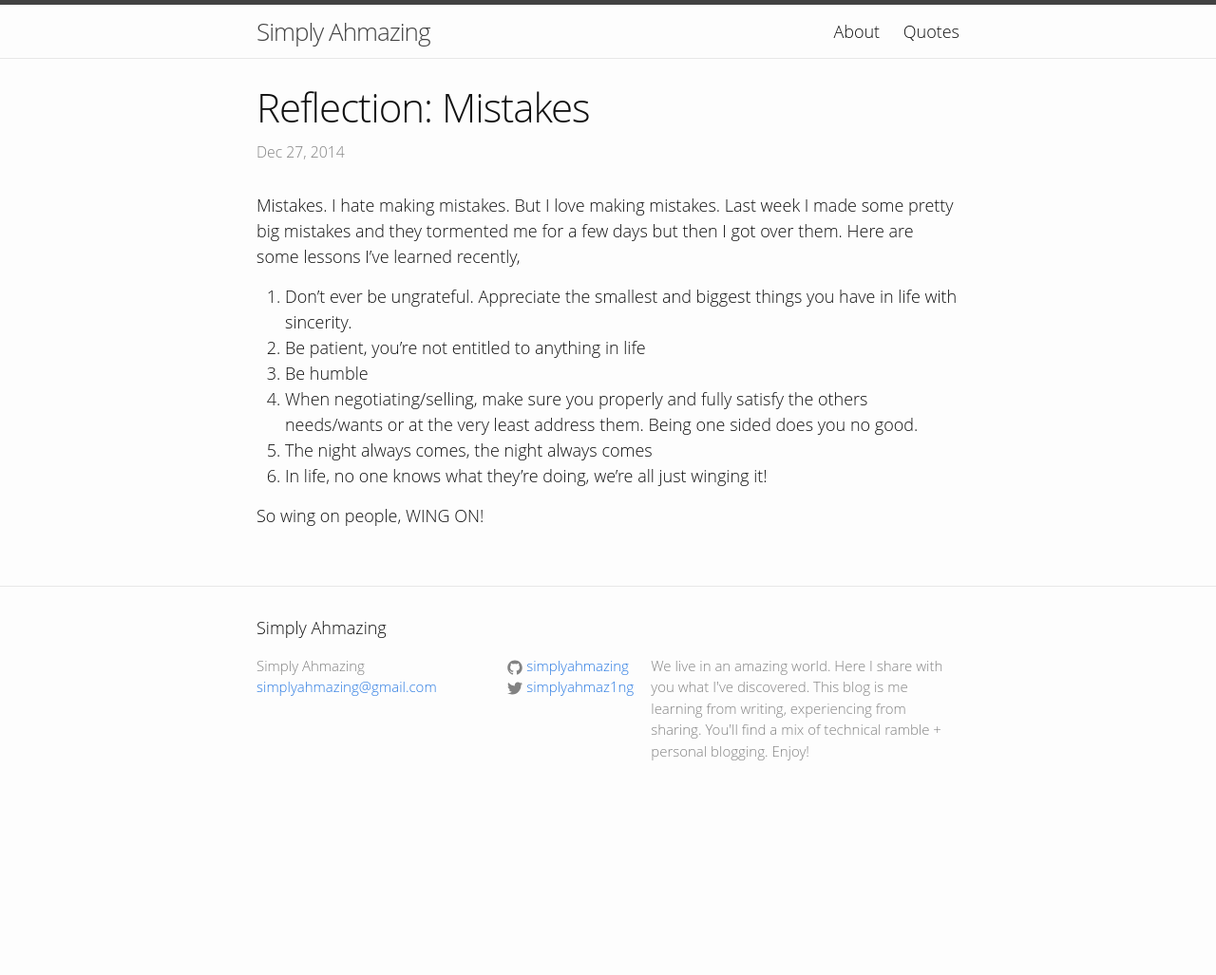
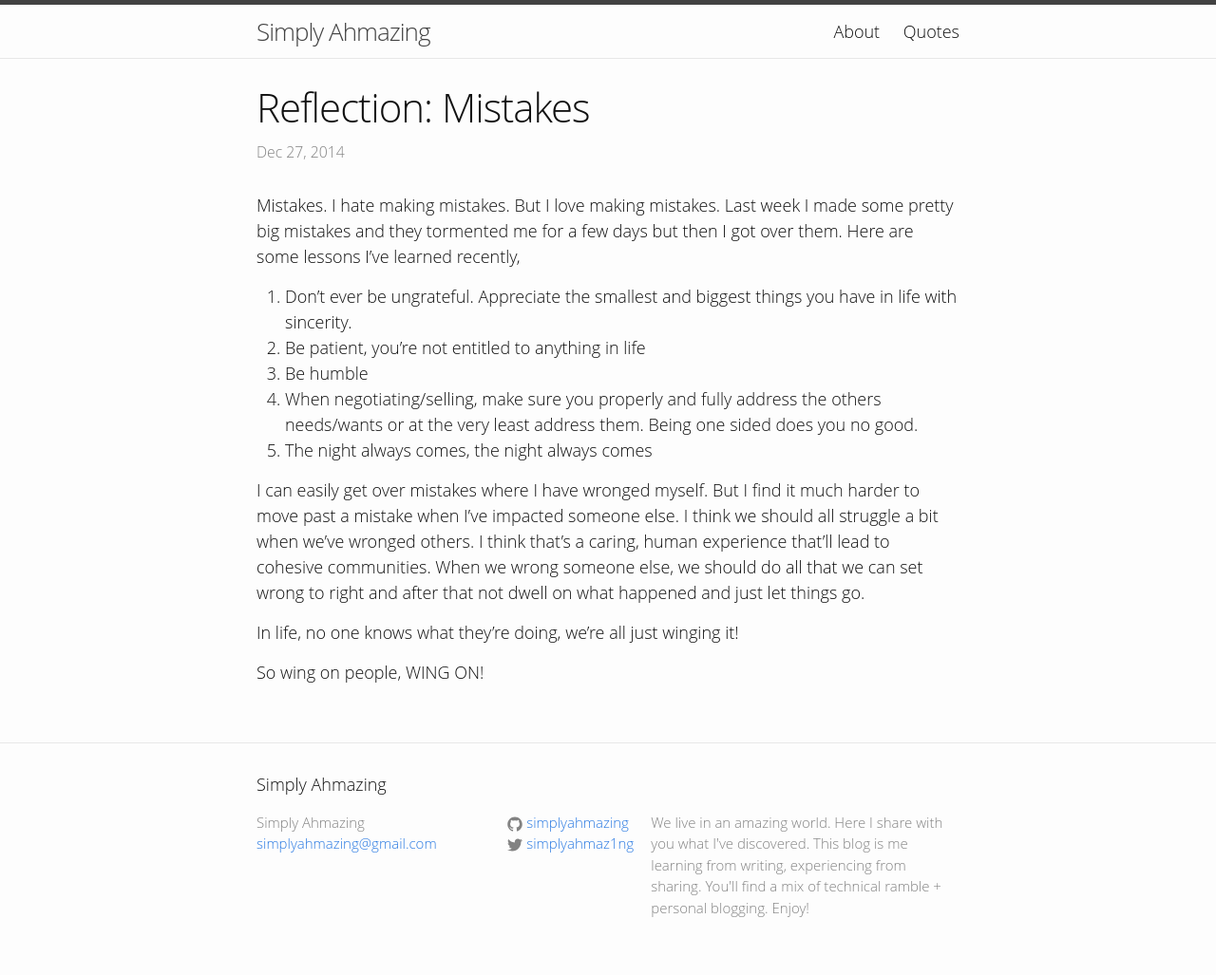
Before and after one commit to icco/simplyahmazing.github.io, a Jekyll site: the page built from _posts/2014-12-27-on-mistakes.md, in a window 1280 px wide. Shown: the whole page at 95% size. Built offline with Jekyll 4.4.1, drawn with Linux system fonts in a browser that asks for light colours; before the commit the page ends 900 px from its top, so only the background shows below that.

Commit message:
fixes mistakes, adds more to previous posts

```diff
--- a/_posts/2014-12-27-on-mistakes.md
+++ b/_posts/2014-12-27-on-mistakes.md
@@ -9,8 +9,11 @@ Mistakes. I hate making mistakes. But I love making mistakes. Last week I made s
 1. Don't ever be ungrateful. Appreciate the smallest and biggest things you have in life with sincerity.
 2. Be patient, you're not entitled to anything in life
 3. Be humble
-4. When negotiating/selling, make sure you properly and fully satisfy the others needs/wants or at the very least address them. Being one sided does you no good.
+4. When negotiating/selling, make sure you properly and fully address the others needs/wants or at the very least address them. Being one sided does you no good.
 5. The night always comes, the night always comes
-6. In life, no one knows what they're doing, we're all just winging it!
+
+I can easily get over mistakes where I have wronged myself. But I find it much harder to move past a mistake when I've impacted someone else. I think we should all struggle a bit when we've wronged others. I think that's a caring, human experience that'll lead to cohesive communities. When we wrong someone else, we should do all that we can set wrong to right and after that not dwell on what happened and just let things go.
+
+In life, no one knows what they're doing, we're all just winging it!
 
 So wing on people, WING ON!
```
Also changed, not shown: _posts/2014-12-07-life-is-tumultuous.md (+1 -1 lines), _posts/2014-12-29-stirring-your-next-thoughts.md (+1 -1 lines).
